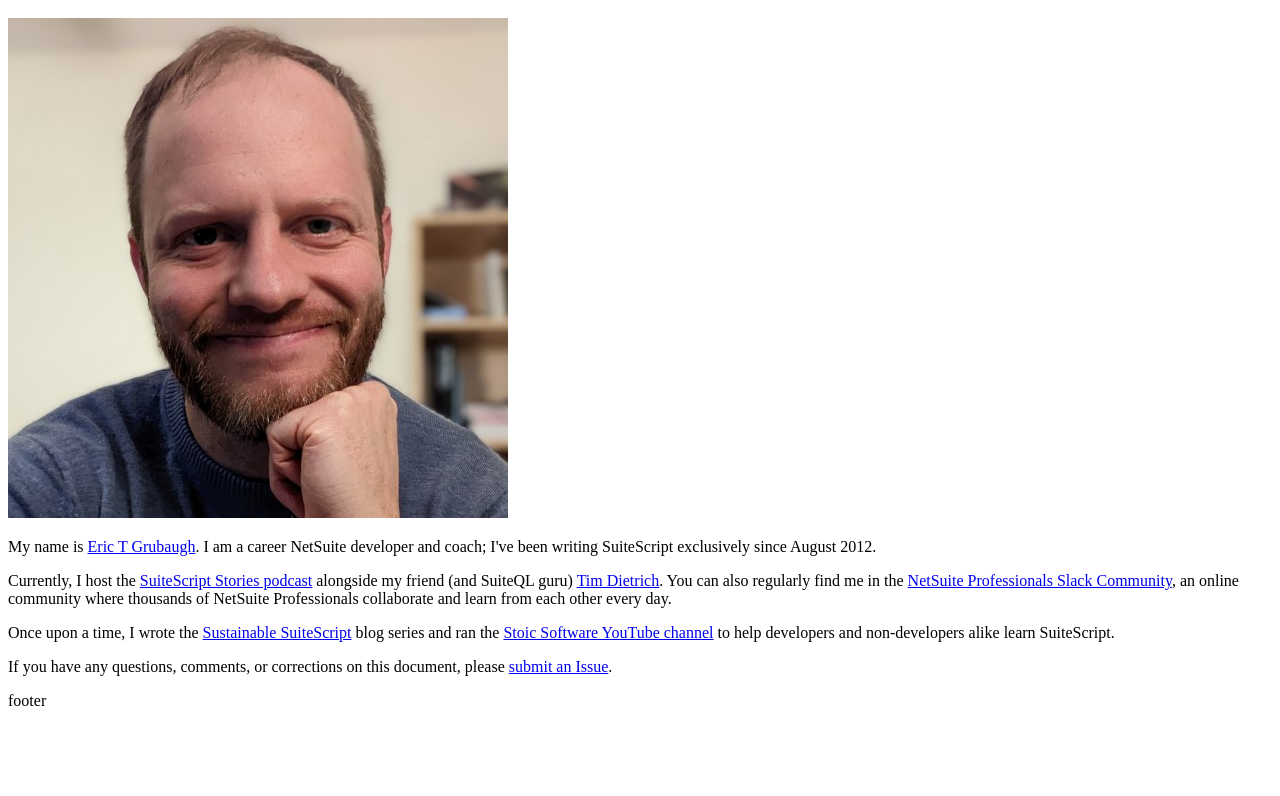
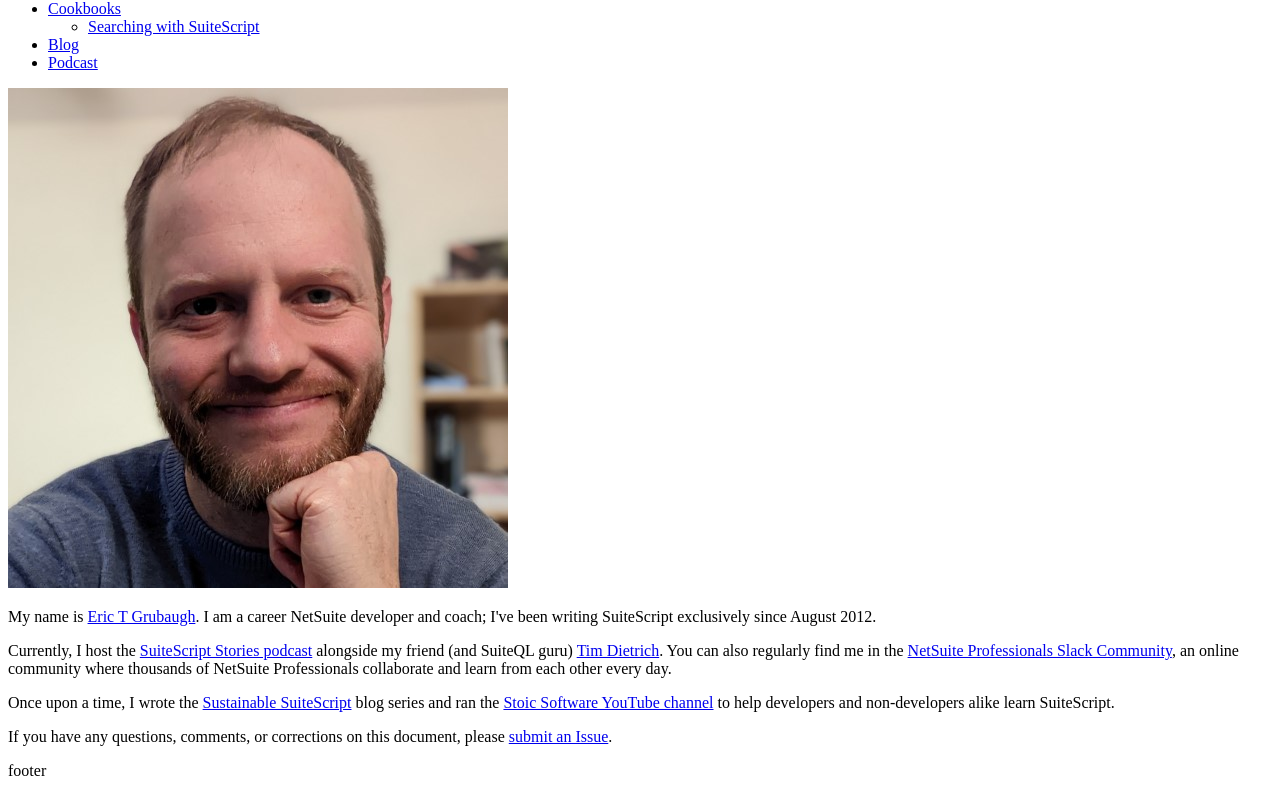
Before and after one commit to stoicsoftware/stoicsoftware.github.io, an Eleventy site: page views/en/about.md in a window 1280 px wide. Shown: the part 116-912 px from the top of the page. Before the commit the page ends 842 px from the top, so only its background shows below. Built offline with nearby package versions, Linux system fonts and the light colour scheme; Eleventy itself is replaced by a stand-in of ours; files that its build step writes are made by us from their sources.

Commit message:
Added main navigation and cookbook index

```diff
--- a/views/_includes/components/nav.njk
+++ b/views/_includes/components/nav.njk
@@ -1 +1,3 @@
-<nav>nav</nav>
+<nav>
+{{ collections.all | eleventyNavigation | eleventyNavigationToHtml | safe }}
+</nav>
--- /dev/null
+++ b/views/en/cookbooks/index.md
@@ -0,0 +1,19 @@
+---
+layout: page
+eleventyNavigation:
+  key: cookbooks
+  title: Cookbooks
+eleventyImport:
+  collections: ['cookbooks']
+---
+# SuiteScript Cookbooks
+
+Practical examples of common SuiteScript tasks
+
+<ul>
+{%- for cookbook in collections.cookbooks -%}
+  <li{% if page.url == cookbook.url %} aria-current='page'{% endif %}>
+    <a href='{{ cookbook.url }}'>{{ cookbook.data.eleventyNavigation.title }}</a>
+  </li>
+{%- endfor -%}
+</ul>
--- a/views/en/cookbooks/search/search-introduction.md
+++ b/views/en/cookbooks/search/search-introduction.md
@@ -1,5 +1,10 @@
 ---
 chapterTitle: 'Introduction'
+tags: ['cookbooks']
+eleventyNavigation:
+  key: 'cookbook-search'
+  parent: 'cookbooks'
+  title: 'Searching with SuiteScript'
 ---
 
 This SuiteScript cookbook is intended to provide you with simple, practical examples of building searches with the
--- /dev/null
+++ b/views/en/links/blog.md
@@ -0,0 +1,6 @@
+---
+eleventyNavigation:
+  key: 'links-blog'
+  title: 'Blog'
+  url: 'https://stoic.software/'
+---
--- /dev/null
+++ b/views/en/links/links.json
@@ -0,0 +1,3 @@
+{
+  "permalink": false
+}
--- /dev/null
+++ b/views/en/links/podcast.md
@@ -0,0 +1,6 @@
+---
+eleventyNavigation:
+  key: 'links-podcast'
+  title: 'Podcast'
+  url: 'https://suitescriptstories.com/'
+---
```
Also changed, not shown: .eleventy.js.
